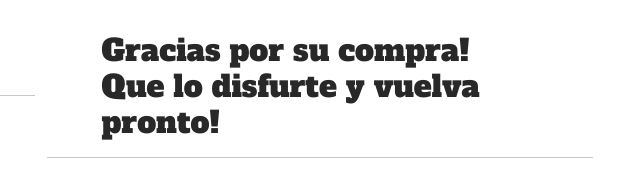
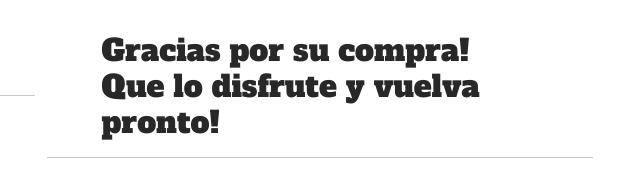
Before and after one commit to fpatrilla/finalJavaScript-coder, a plain HTML site: page pagos.html in a window 1280 px wide. Shown: the part 177-348 px from the top of the page, 605-1245 px from the left. Drawn offline with nearby package versions, Linux system fonts and the light colour scheme; some packages are replaced by stand-ins of ours; a script that the page names is missing.

Commit message:
Update pagos.html

```diff
--- a/pagos.html
+++ b/pagos.html
@@ -47,7 +47,7 @@
                 </div>
                 <div class="col" style="margin-top: 10%;">
                   <h6>Gracias por su compra!<br>
-                  Que lo disfurte y vuelva pronto!</h6>
+                  Que lo disfrute y vuelva pronto!</h6>
                   <hr>
                   <div style="padding-left: 30%;"><img src="img/qr.png" style="width: 40%; " ></div>
                     <hr>
```
